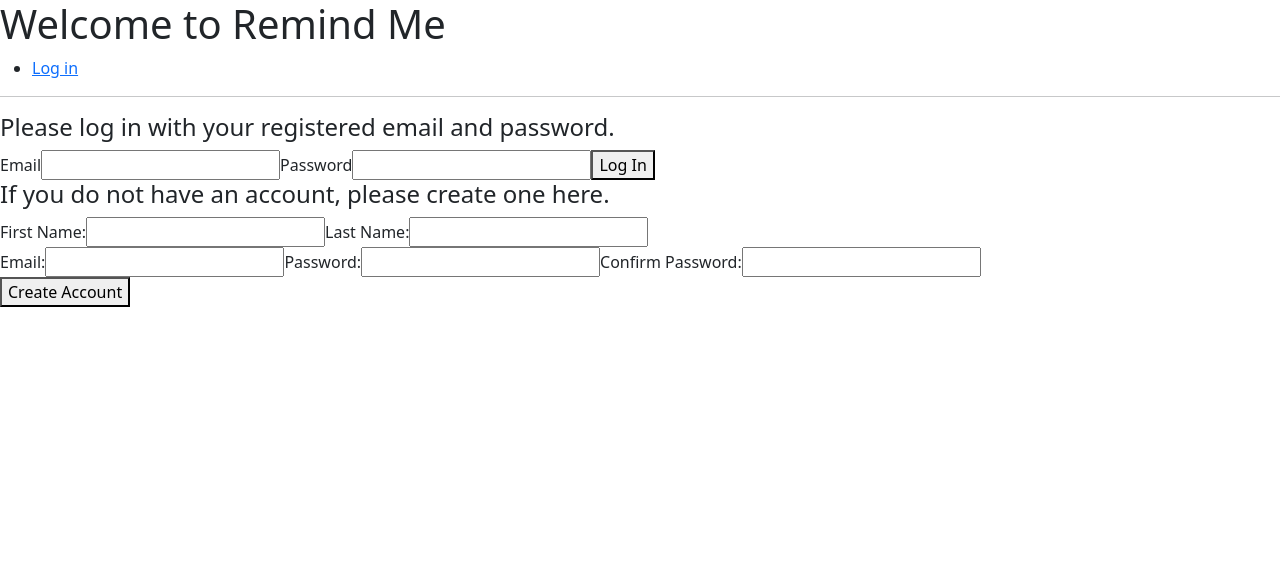
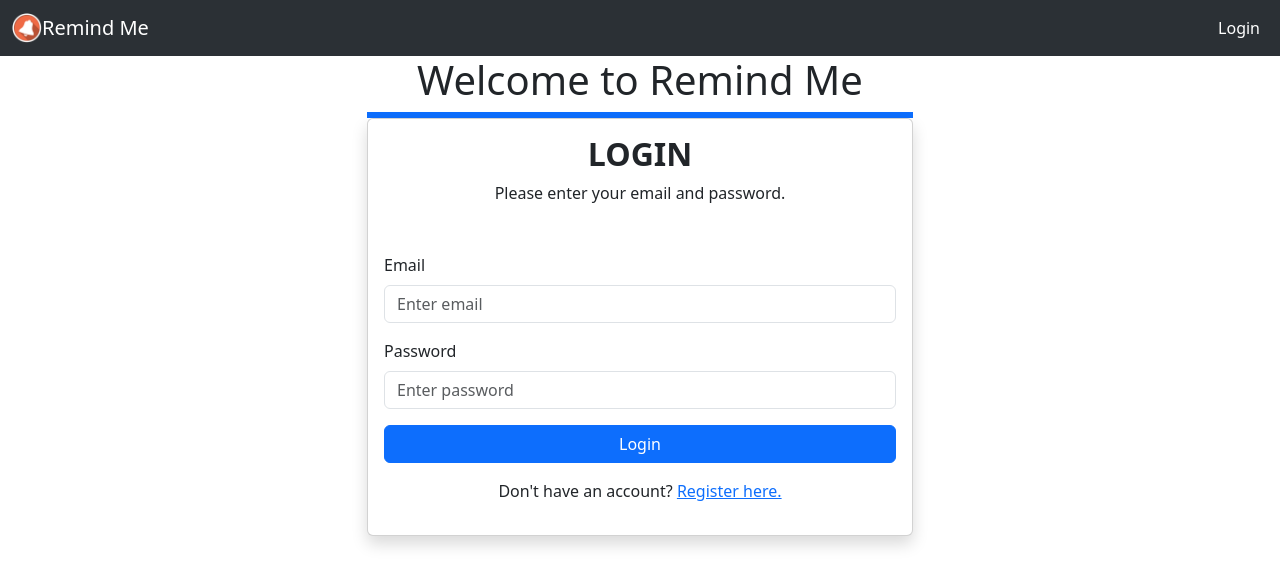
Before and after one commit to EricTheHoff/RemindMe, a React (Vite) app: page /authenticate in a window 1280 px wide. Shown: the top 586 px of the page. Built offline with nearby package versions, Linux system fonts and the light colour scheme; no server answers.

Commit message:
Implemented Bootstrap into Login Components

```diff
--- a/src/App.jsx
+++ b/src/App.jsx
@@ -5,6 +5,7 @@ import {
   createRoutesFromElements
 } from 'react-router-dom'
 import LoginPage from './pages/LoginPage.jsx'
+import NewAccount from './components/NewAccount.jsx'
 import RootPage from './pages/RootPage.jsx'
 import AboutPage from './pages/AboutPage.jsx'
 import MyRemindersPage from './pages/MyRemindersPage.jsx'
@@ -19,27 +20,32 @@ const router = createBrowserRouter(
     <Route index element={<AboutPage/>}/>
 
     <Route
-    path='authenticate'
+    path='/authenticate'
     element={<LoginPage/>}
     />
 
     <Route
-    path='reminders'
+    path='/create_account'
+    element={<NewAccount/>}
+    />
+
+    <Route
+    path='/reminders'
     element={<MyRemindersPage/>}
     />
 
     <Route
-    path='about'
+    path='/about'
     element={<AboutPage/>}
     />
 
     <Route
-    path='new_reminder'
+    path='/new_reminder'
     element={<NewReminderPage/>}
     />
 
     <Route
-    path='account'
+    path='/account'
     element={<AccountPage/>}
     />
 
--- a/src/components/Login.jsx
+++ b/src/components/Login.jsx
@@ -1,4 +1,6 @@
 import { useState } from 'react'
+import { NavLink } from 'react-router-dom'
+import { Col, Button, Row, Container, Card, Form } from 'react-bootstrap'
 
 
 const Login = ({ userLogsIn }) => {
@@ -8,7 +10,51 @@ const Login = ({ userLogsIn }) => {
 
   return (
     <>
-      <form onSubmit={(e) => {
+    <Container>
+      <Row className='vh-50 d-flex justify-content-center align-items-center'>
+        <Col lg={6}>
+          <div className='border border-3 border-primary'></div>
+            <Card className='shadow'>
+              <Card.Body>
+
+                <h2 className='fw-bold mb-2 text-uppercase text-center'>Login</h2>
+                <p className='mb-5 text-center'>Please enter your email and password.</p>
+                <div className='mb-3'>
+
+                  <Form onSubmit={(e) => {
+                    userLogsIn(e, {
+                      email: emailVal,
+                      password: passwordVal
+                    })
+                  }}>
+
+                    <Form.Group className='mb-3' controlId='formBasicEmail'>
+                      <Form.Label>Email</Form.Label>
+                      <Form.Control type='email' placeholder='Enter email' onChange={(e) => setEmailVal(e.target.value)}/>
+                    </Form.Group>
+
+                    <Form.Group className='mb-3' controlId='formBasicPassword'>
+                      <Form.Label>Password</Form.Label>
+                      <Form.Control type='password' placeholder='Enter password' onChange={(e) => setPasswordVal(e.target.value)}/>
+                    </Form.Group>
+
+                    <div className='d-grid'>
+                      <Button variant='primary' type='submit'>Login</Button>
+                    </div>
+
+                  </Form>
+
+                  <div className='mt-3'>
+                    <p className='mb-0 text-center'>Don't have an account? <NavLink to='/create_account'>Register here.</NavLink></p>
+                  </div>
+
+                </div>
+              </Card.Body>
+            </Card>
+        </Col>
+      </Row>
+    </Container>
+      {/* <form onSubmit={(e) => {
         userLogsIn(e, {
           email: emailVal,
           password: passwordVal
@@ -35,7 +81,7 @@ const Login = ({ userLogsIn }) => {
 
       <button type='submit'>Log In</button>
 
-      </form>
+      </form> */}
     </>
   )
 }
--- a/src/components/NewAccount.jsx
+++ b/src/components/NewAccount.jsx
@@ -1,17 +1,115 @@
+import axios from 'axios'
 import { useState } from 'react'
+import { NavLink } from 'react-router-dom'
+import { useNavigate } from 'react-router-dom'
+import { useDispatch } from 'react-redux'
+import { Col, Button, Row, Container, Card, Form } from 'react-bootstrap'
 
 
-const NewAccount = ({ createAccount }) => {
+const NewAccount = () => {
   const [firstNameVal, setFirstNameVal] = useState('')
   const [lastNameVal, setLastNameVal] = useState('')
   const [emailVal, setEmailVal] = useState('')
   const [passwordVal, setPasswordVal] = useState('')
   const [confirmPassword, setConfirmPassword] = useState('')
+  const navigate = useNavigate()
+  const dispatch = useDispatch()
+
+  const newAccountEvent = async (e, newAccountData) => {
+    e.preventDefault()
+    const checkUser = await axios.post('/check_user', newAccountData)
+
+    if (checkUser.data.success) {
+      alert(`There is already an account registered to that email.`)
+    } else {
+      const response = await axios.post('/create_account', newAccountData)
+
+      if (response.data.success) {
+        const activeUser = await axios.get('/get_user')
+        dispatch({ type: 'Logged In' })
+        dispatch({ type: 'Active User', payload: activeUser.data.userId })
+        dispatch({ type: 'First Name Active', payload: activeUser.data.firstName })
+        navigate('/reminders')
+      } else {
+        alert(`Something went wrong! Error: ${response.data.error}`)
+      }
+    }
+  }
 
   // New account is being created on form submission. Before attempting to create the account, it will check to ensure that the password and confirm password values match.
   return (
     <>
-      <form onSubmit={(e) => {
+    <Container>
+      <Row className='vh-50 d-flex justify-content-center align-items-center'>
+        <Col lg={6}>
+          <div className='border border-3 border-primary'></div>
+            <Card className='shadow'>
+              <Card.Body>
+
+                <h2 className='fw-bold mb-2 text-uppercase text-center'>Register</h2>
+                <p className='mb-5 text-center'>Please register with a preferred email and password.</p>
+                <div className='mb-3'>
+
+                  <Form onSubmit={(e) => {
+                    e.preventDefault()
+
+                    if (passwordVal !== confirmPassword) {
+                      alert(`Passwords do not match. Please try again.`)
+                      } else {
+                        newAccountEvent(e, {
+                          firstName: firstNameVal,
+                          lastName: lastNameVal,
+                          email: emailVal,
+                          password: passwordVal
+                        })
+                      }
+                  }}>
+
+                    <Form.Group className='mb-3' controlId='formBasicName'>
+                      <Form.Label>First Name</Form.Label>
+                      <Form.Control type='text' placeholder='Enter first name' onChange={(e) => setFirstNameVal(e.target.value)}/>
+                    </Form.Group>
+
+                    <Form.Group className='mb-3' controlId='formBasicName'>
+                      <Form.Label>Last Name</Form.Label>
+                      <Form.Control type='text' placeholder='Enter last name' onChange={(e) => setLastNameVal(e.target.value)}/>
+                    </Form.Group>
+
+                    <Form.Group className='mb-3' controlId='formBasicEmail'>
+                      <Form.Label>Email</Form.Label>
+                      <Form.Control type='email' placeholder='Enter email' onChange={(e) => setEmailVal(e.target.value)}/>
+                    </Form.Group>
+
+                    <Form.Group className='mb-3' controlId='formBasicPassword'>
+                      <Form.Label>Password</Form.Label>
+                      <Form.Control type='password' placeholder='Enter password' onChange={(e) => setPasswordVal(e.target.value)}/>
+                    </Form.Group>
+
+                    <Form.Group className='mb-3' controlId='formBasicPassword'>
+                      <Form.Label>Confirm Password</Form.Label>
+                      <Form.Control type='password' placeholder='Confirm password' onChange={(e) => setConfirmPassword(e.target.value)}/>
+                    </Form.Group>
+
+                    <div className='d-grid'>
+                      <Button variant='primary' type='submit'>Register</Button>
+                    </div>
+
+                  </Form>
+
+                  <div className='m-3'>
+                    <p className='mb-0 text-center'>Already have an account? <NavLink to='/authenticate'>Login here.</NavLink></p>
+                  </div>
+
+                </div>
+              </Card.Body>
+            </Card>
+        </Col>
+      </Row>
+    </Container>
+
+
+
+      {/* <form onSubmit={(e) => {
         e.preventDefault()
 
         if (passwordVal !== confirmPassword) {
@@ -77,7 +175,7 @@ const NewAccount = ({ createAccount }) => {
 
       <button type='submit'>Create Account</button>
 
-      </form>
+      </form> */}
     </>
   )
 }
--- a/src/pages/AboutPage.jsx
+++ b/src/pages/AboutPage.jsx
@@ -1,9 +1,9 @@
 const AboutPage = () => {
   return (
     <>
-      <h3>What have you forgotten today?</h3>
-      <h4>Remind Me is a full-stack web application developed with React.js, Express.js, and PostgreSQL.</h4>
-      <p>This app allows you to create customized reminder notifications for anything; forgot to do the dishes yesterday? No problem! Didn't remember to pick up the kids after work? Bigger problem, but still! Simply create an account and add a reminder for any event relevant to you!</p>
+      <h3 className='text-center'>What have you forgotten today?</h3>
+      <h4 className='text-center'>Remind Me is a full-stack web application developed with React.js, Express.js, and PostgreSQL.</h4>
+      <p className='text-center'>This app allows you to create customized reminder notifications for anything; forgot to do the dishes yesterday? No problem! Didn't remember to pick up the kids after work? Bigger problem, but still! Simply create an account and add a reminder for any event relevant to you!</p>
     </>
   )
 }
--- a/src/pages/LoginPage.jsx
+++ b/src/pages/LoginPage.jsx
@@ -1,6 +1,5 @@
 import axios from 'axios'
 import Login from '../components/Login.jsx'
-import NewAccount from '../components/NewAccount.jsx'
 import { useNavigate } from 'react-router-dom'
 import { useDispatch } from 'react-redux'
 
@@ -23,41 +22,18 @@ const LoginPage = () => {
     })
 
     .catch((error) => {
-      console.log(`The following error has occurred: ${error.request.status}: ${error.request.statusText}`)
+      // console.log(`The following error has occurred: ${error.request.status}: ${error.request.statusText}`)
       alert(`Login Failed. Please ensure that you've created an account and entered the correct password.`)
     })
-  }
-
-  // newAccountEvent: This checks the database to see if a user already exists with the provided email. If they don't exist, create an account for them and log them in.
-  const newAccountEvent = async (e, newAccountData) => {
-    e.preventDefault()
-    const checkUser = await axios.post('/check_user', newAccountData)
-
-    if (checkUser.data.success) {
-      alert(`There is already an account registered to that email.`)
-    } else {
-      const response = await axios.post('/create_account', newAccountData)
-
-      if (response.data.success) {
-        const activeUser = await axios.get('/get_user')
-        dispatch({ type: 'Logged In' })
-        dispatch({ type: 'Active User', payload: activeUser.data.userId })
-        dispatch({ type: 'First Name Active', payload: activeUser.data.firstName })
-        navigate('/reminders')
-      } else {
-        alert(`Something went wrong! Error: ${response.data.error}`)
-      }
-    }
   }
 
 
   return (
     <>
-      <h4>Please log in with your registered email and password.</h4>
       <Login userLogsIn={loginEvent}/>
-
+{/*
       <h4>If you do not have an account, please create one here.</h4>
-      <NewAccount createAccount={newAccountEvent}/>
+      <NewAccount createAccount={newAccountEvent}/> */}
     </>
   )
 }
--- a/src/pages/RootPage.jsx
+++ b/src/pages/RootPage.jsx
@@ -103,7 +103,7 @@ const RootPage = () => {
         </Container>
       </Navbar>
 
-      <h1>Welcome to Remind Me, {firstName}</h1>
+      <h1 className='text-center'>Welcome to Remind Me, {firstName}</h1>
       {/* <nav>
         <ul>
           <li>
@@ -131,15 +131,43 @@ const RootPage = () => {
   } else {
     return (
       <>
-      <h1>Welcome to Remind Me</h1>
-        <nav>
+      <Navbar expand='lg' className='bg-body-tertiary' data-bs-theme='dark'>
+        <Container fluid>
+          <Navbar.Brand href='/'>
+            <img
+              alt=''
+              src='/reminder-icon.png'
+              width='30'
+              height='30'
+              className='d-inline-block align-top'
+            />
+            Remind Me
+          </Navbar.Brand>
+          <Navbar.Toggle aria-controls='basic-navbar-nav'/>
+          <Navbar.Collapse id='basic-navbar-nav'>
+            <Nav className='me-auto'></Nav>
+            <Nav>
+
+              <LinkContainer to='/authenticate'>
+                <Nav.Link>Login</Nav.Link>
+              </LinkContainer>
+
+            </Nav>
+
+          </Navbar.Collapse>
+        </Container>
+      </Navbar>
+
+
+      <h1 className='text-center'>Welcome to Remind Me</h1>
+        {/* <nav>
           <ul>
             <li>
               <NavLink to='/authenticate'>Log in</NavLink>
             </li>
           </ul>
         </nav>
-        <hr/>
+        <hr/> */}
         <main>
           <Outlet />
         </main>
```
Also changed, not shown: handlers.js (+9 -5 lines).
